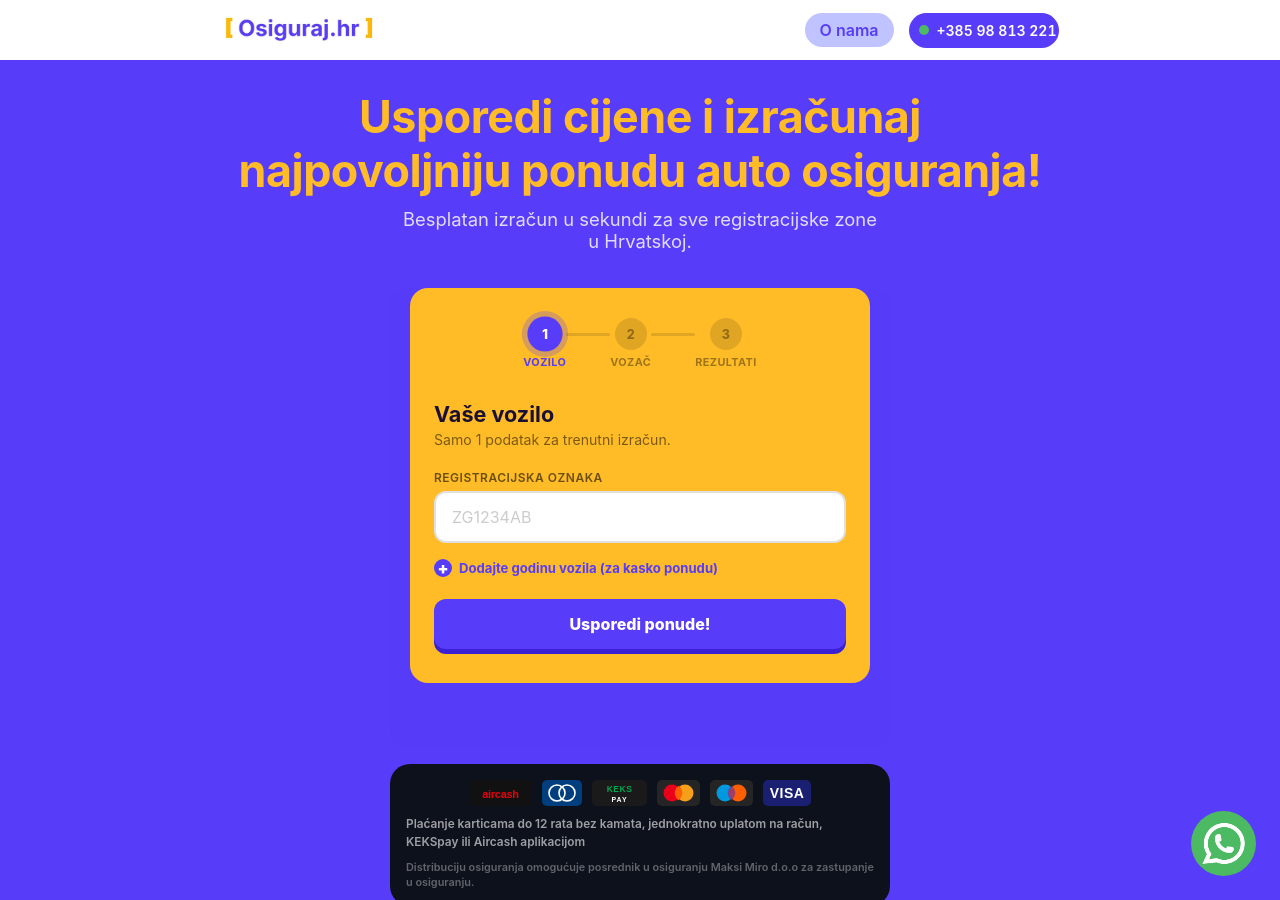
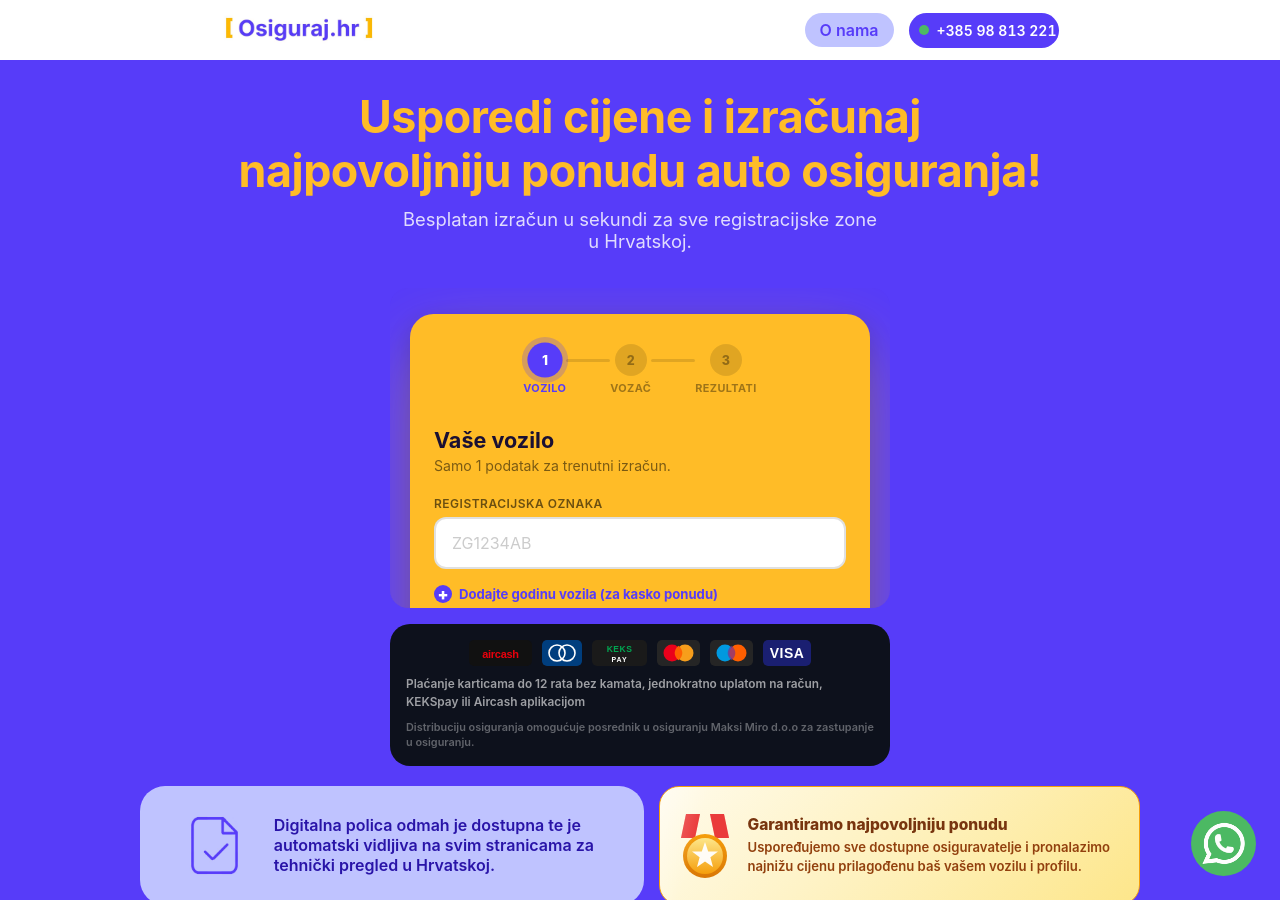
Before and after one commit to Filip-Gale/OsigurajHR, a Jekyll site: the page built from index.html, in a window 1280 px wide and 900 px high. Built offline with Jekyll 4.4.1, drawn with Linux system fonts in a browser that asks for light colours.

Commit message:
Orange CTA button, rename to 'Usporedi cijene!', reduce iframe min-height
Co-Authored-By: Claude Sonnet 4.6 <noreply@anthropic.com>

```diff
--- a/index.html
+++ b/index.html
@@ -194,7 +194,7 @@ height="0" width="0" style="display:none;visibility:hidden"></iframe></noscript>
             frameborder="0"
             scrolling="no"
             allowtransparency="true"
-            style="width:100%; max-width:500px; display:block; margin:20px auto 16px; border:none; min-height:460px; border-radius:18px;"
+            style="width:100%; max-width:500px; display:block; margin:20px auto 16px; border:none; min-height:320px; border-radius:18px;"
         ></iframe>
 
         <script>
--- a/izracunaj-cijenu/index.html
+++ b/izracunaj-cijenu/index.html
@@ -671,7 +671,7 @@ permalink: /izracunaj-cijenu/
             </div>
         </div>
         <div class="btn-stack">
-            <button class="btn-main" onclick="next1()" type="button">Usporedi ponude!</button>
+            <button class="btn-main" onclick="next1()" type="button" style="background:#ea580c;box-shadow:0 5px 0 #c2410c;">Usporedi cijene!</button>
         </div>
     </div>
 
```
